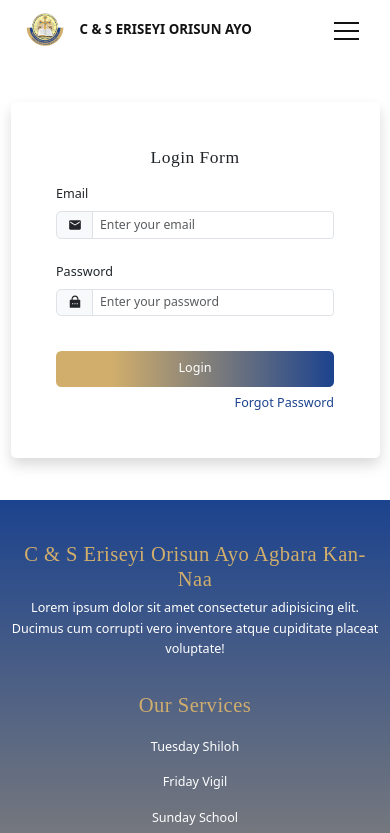
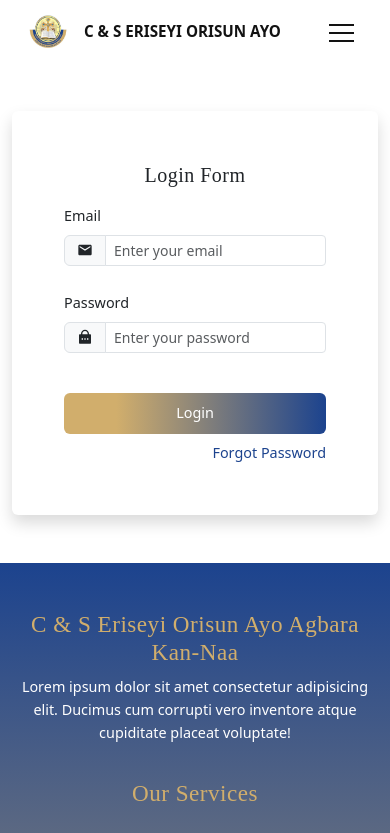
Before and after one commit to tcarsity/eriseyi-orisun-ayo, a React (Vite) app: page /admin/login in a window 390 px wide. Shown: the top 833 px of the page. Built offline with nearby package versions, Linux system fonts and the light colour scheme.

Commit message:
Changes in font size

```diff
--- a/src/assets/style.scss
+++ b/src/assets/style.scss
@@ -19,7 +19,7 @@ $church-color: #d1ae6c;
 
 html,
 body {
-  font-size: clamp(14px, 1.8vw, 17px);
+  font-size: clamp(16px, 1.8vw, 17px);
   overflow-x: hidden;
 }
 
@@ -152,7 +152,7 @@ li {
 
 .table td,
 .table th {
-  font-size: clamp(0.85rem, 2vw, 0.95rem);
+  font-size: clamp(1rem, 2vw, 0.95rem);
   padding: 12px 10px !important;
 }
 
@@ -165,7 +165,7 @@ label,
 .copy,
 input,
 button {
-  font-size: clamp(0.85rem, 1.4vw, 1.125rem);
+  font-size: clamp(1rem, 1.4vw, 1.125rem);
   line-height: 1.6;
   margin: 0 auto;
 }
@@ -184,15 +184,15 @@ small {
 }
 
 table {
-  font-size: clamp(0.75rem, 1vw + 0.5rem, 1rem);
+  font-size: clamp(1rem, 1vw + 0.5rem, 1rem);
 }
 
 table th {
-  font-size: clamp(0.8rem, 1vw + 0.5rem, 1.1rem);
+  font-size: clamp(1rem, 1vw + 0.5rem, 1.1rem);
 }
 
 table td {
-  font-size: clamp(0.75rem, 0.9vw + 0.4rem, 1rem);
+  font-size: clamp(1rem, 0.9vw + 0.4rem, 1rem);
 }
 
 .search input {
```
